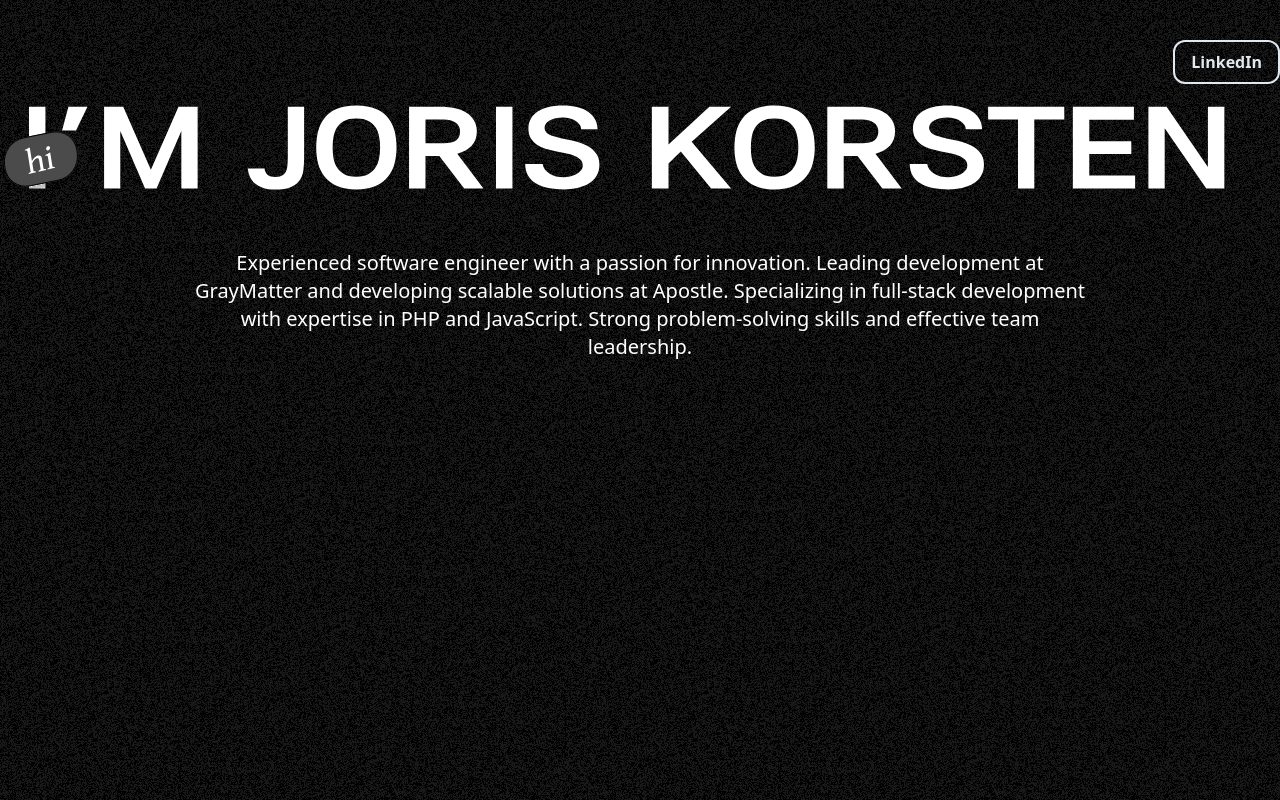
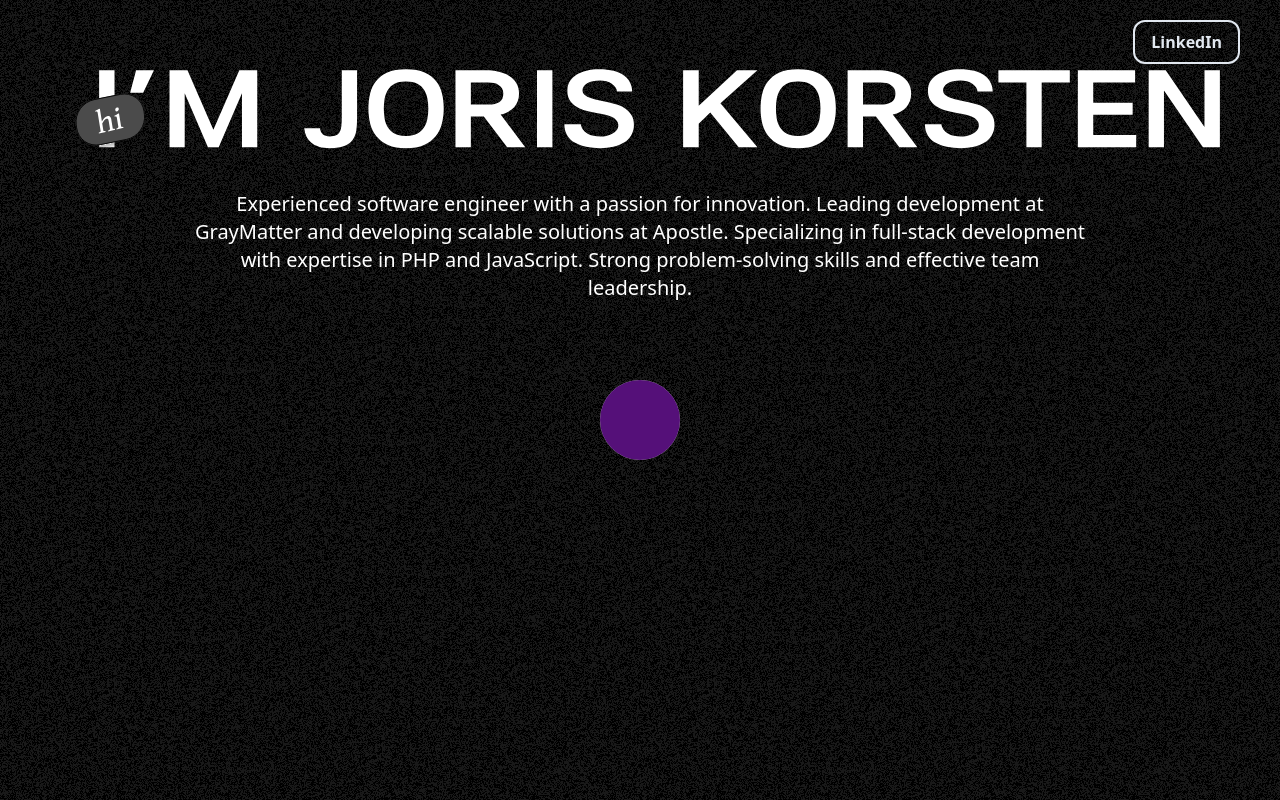
Before and after one commit to XavegX367/portfolio, a React (Vite) app: page / in a window 1280 px wide. Built offline with nearby package versions, Linux system fonts and the light colour scheme.

Commit message:
added mousetracker - WIP

```diff
--- a/src/assets/css/index.css
+++ b/src/assets/css/index.css
@@ -15,3 +15,13 @@
     font-weight: normal;
     font-style: normal;
 }
+
+#circle{
+    width: 80px;
+    height: 80px;
+    position: absolute;
+    background-color: #551079;
+    border-radius:50%;
+    -webkit-backdrop-filter: invert(80%);
+    backdrop-filter: invert(80%);
+}
--- a/src/components/Home/Landing.jsx
+++ b/src/components/Home/Landing.jsx
@@ -4,12 +4,12 @@
     return (
         <div>
             {/* Add row with LinkedIn button */}
-            <div className="flex justify-end mt-10">
+            <div className="flex justify-end mt-5 mr-10">
                 <Btn content={"LinkedIn"} />
             </div>
             {/* Add row with LinkedIn button */}
             <div className="flex justify-center">
-                <img src={header} alt="header" className="w-full m-4 select-none" draggable="false" />
+                <img src={header} alt="header" className="w-full pl-20 mr-4 select-none" draggable="false" />
             </div>
 
             <div className="flex justify-center mt-4">
--- a/src/components/Layout/Layout.jsx
+++ b/src/components/Layout/Layout.jsx
@@ -1,15 +1,17 @@
 import React from "react"
 import Header from "./Header"
 import Footer from "./Footer"
+import MouseTracker from "./MouseTracker";
 class Layout extends React.Component {
     render(){
         return (
         <>
             <Header />
+            <MouseTracker/>
             <div>
 
                 <div className="">
-                    <main className="opacity-100">{this.props.children}</main>
+                    <main className="opacity-100 z-10">{this.props.children}</main>
                 </div>
             </div>
 
--- /dev/null
+++ b/src/components/Layout/MouseTracker.jsx
@@ -0,0 +1,42 @@
+function MouseTracker() {
+    var mouseX = window.innerWidth / 2;
+    var mouseY = window.innerHeight / 2;
+
+    var circle = {
+    el: document.getElementById('circle'),
+    x: window.innerWidth / 2,
+    y: window.innerHeight / 2,
+    w: 80,
+    h: 80,
+    update: function() {
+        let el = document.getElementById('circle');
+        var l = this.x - this.w / 2;
+        var t = this.y - this.h / 2;
+        el.style.transform = 'translate3d(' + l + 'px,' + t + 'px, 0)';
+    }
+    };
+
+    window.addEventListener('mousemove', function(e) {
+    mouseX = e.clientX;
+    mouseY = e.clientY;
+    });
+
+    setInterval(move, 1000 / 60);
+
+    function move() {
+    circle.x = lerp(circle.x, mouseX, 0.1);
+    circle.y = lerp(circle.y, mouseY, 0.1);
+    circle.update();
+    }
+
+    function lerp(start, end, amt) {
+    return (1 - amt) * start + amt * end;
+    }
+
+
+  return (
+    <div className="-z-50" id='circle'></div>
+  )
+}
+
+export default MouseTracker
```
